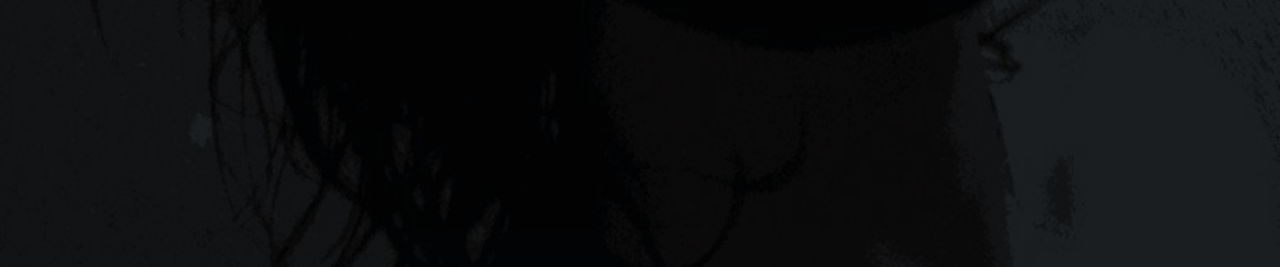
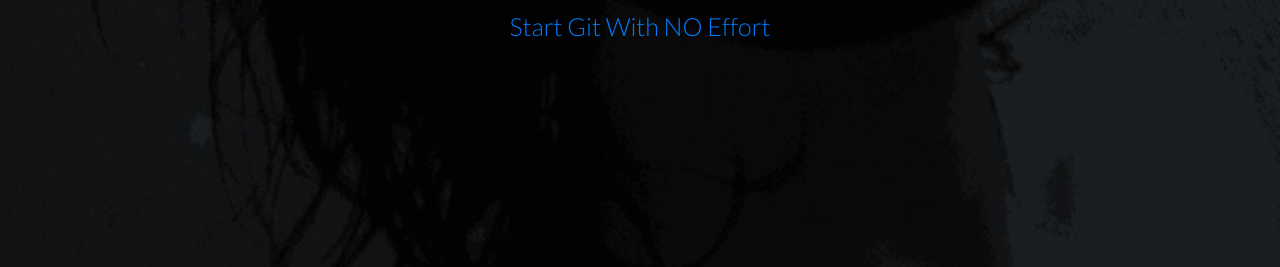
Before and after one commit to herin0506/herinlakdawala.github.io, a plain HTML site: page index.html in a window 1280 px wide. Shown: the part 533-800 px from the top of the page. Drawn offline with Linux system fonts and the light colour scheme.

Commit message:
Add blog links
Start Git With NO Effort series  links.

```diff
--- a/index.html
+++ b/index.html
@@ -75,6 +75,9 @@
 					<span class="s2-txt1">Seconds</span>
 				</div>
 			</div>
+			<div class="m2-txt1 txt-center p-b-48">
+				<a href="https://medium.com/@herin0506/start-git-with-no-effort-8f7d40df4a4b" target="_blank">Start Git With NO Effort</a>
+			</div>
 		</div>
 	</div>
 
```
